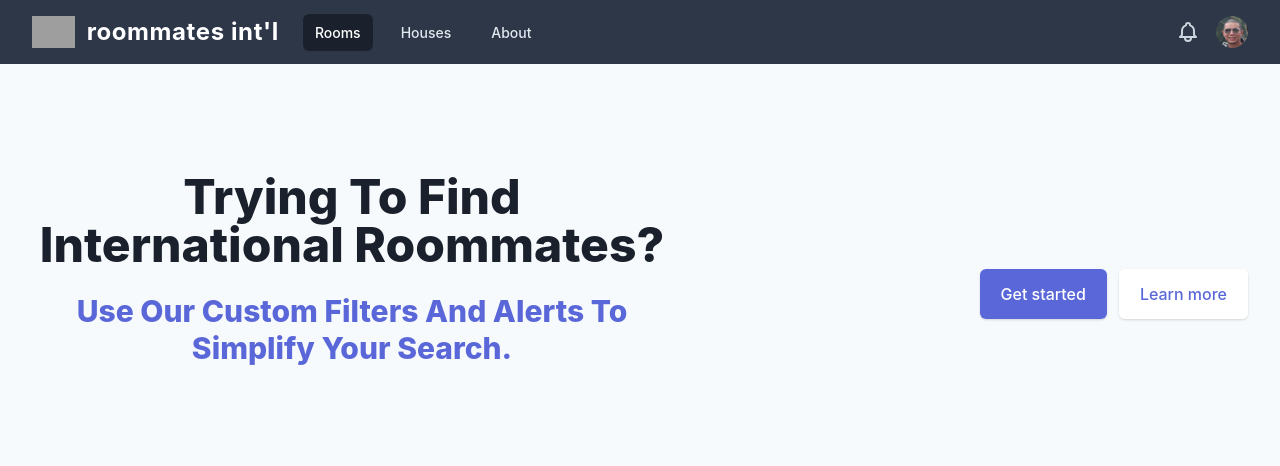
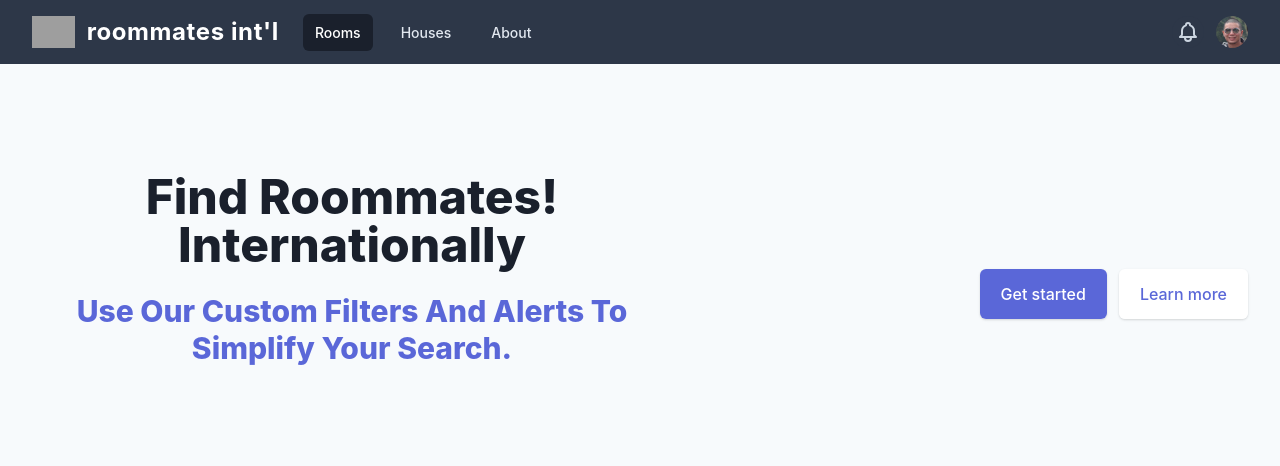
Before and after one commit to stevenjchang/roommates_international, a React (Create React App) app: page / in a window 1280 px wide. Shown: the top 466 px of the page. Built offline with nearby package versions, Linux system fonts and the light colour scheme; no server answers; grey boxes are pictures that could not be loaded.

Commit message:
text: update hero text

```diff
--- a/src/components/Listing/ListingSearchBar.js
+++ b/src/components/Listing/ListingSearchBar.js
@@ -11,8 +11,8 @@ const ListingSearchBar = ({ inputValue, handleInputChange, handleSubmit }) => {
       <div className="bg-gray-100">
         <div className="max-w-screen-xl mx-auto py-12 px-4 sm:px-6 lg:py-16 lg:px-8 lg:flex lg:items-center lg:justify-between h-half">
           <h2 className="leading-none font-extrabold text-gray-900 text-2xl sm:text-4xl lg:text-5xl capitalize">
-            Trying to find <br />
-            International Roommates?
+            Find roommates! <br />
+            Internationally
             <p className="mx-auto max-w-screen-sm leading-tight text-base md:text-xl lg:text-3xl leading-7 text-indigo-600 mt-6">
               Use our custom filters and alerts to simplify your search.
             </p>
--- a/src/components/Navbar.js
+++ b/src/components/Navbar.js
@@ -54,7 +54,7 @@ function Navbar() {
                 alt="company logo"
               />
               <p className="hidden lg:block w-auto text-2xl text-white font-bold tracking-wide">
-                roommates int'l
+                <a href="/">roommates int'l</a>
               </p>
             </div>
             <div className="hidden sm:block sm:ml-6">
```
